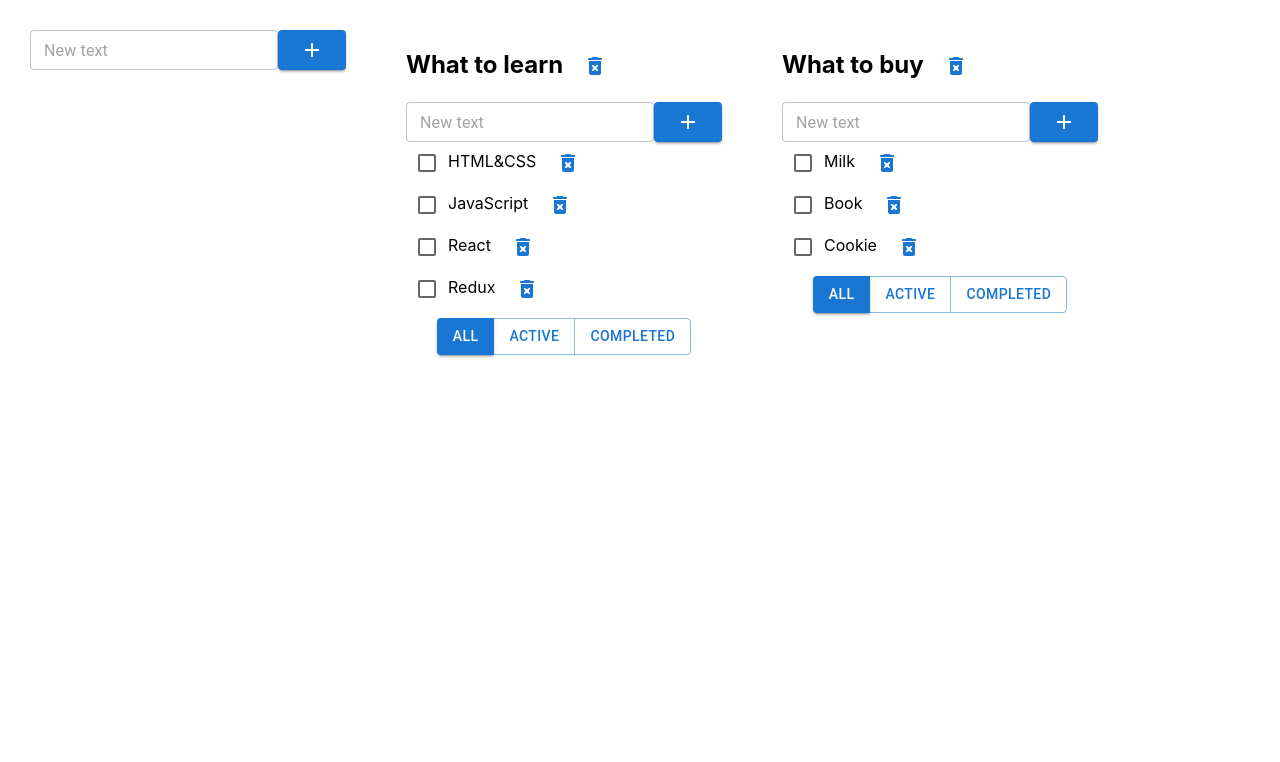
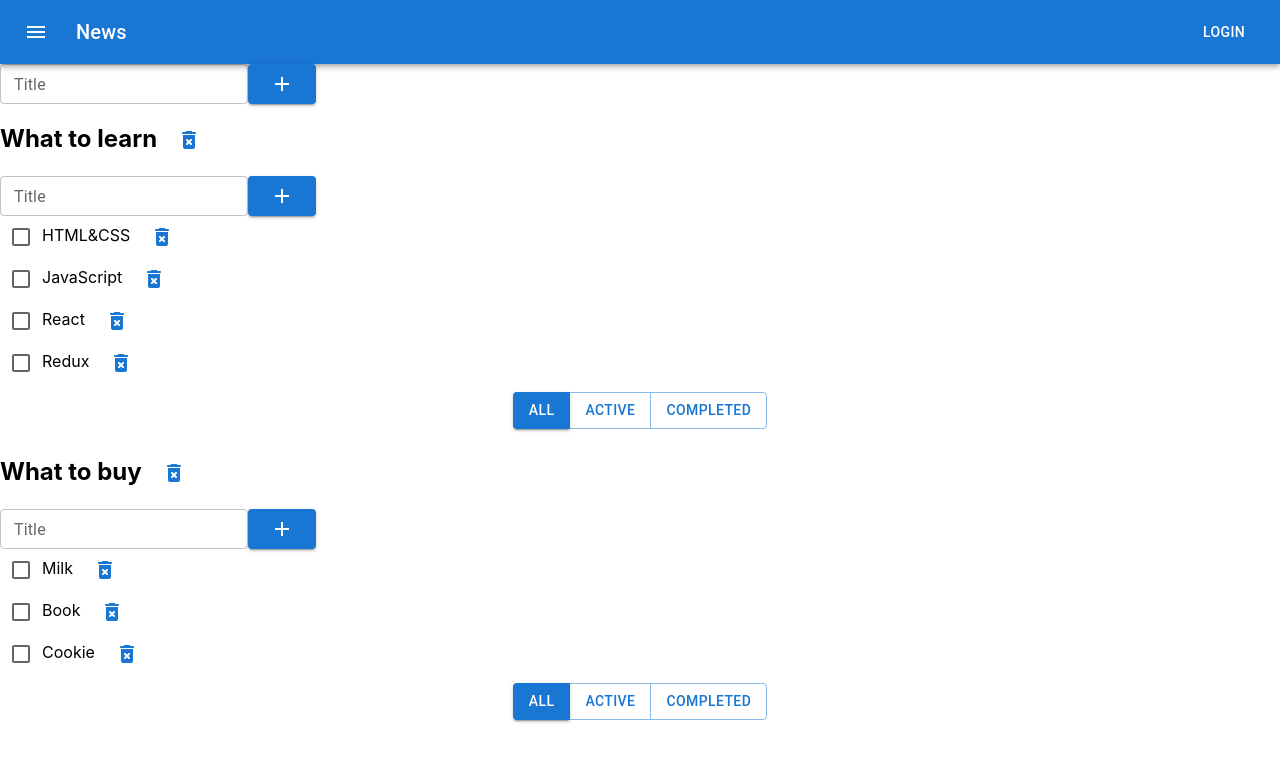
Before and after one commit to Reegulus/Todolist_TS, a React (Create React App) app: page / in a window 1280 px wide. Shown: the top 762 px of the page. Built offline with nearby package versions, Linux system fonts and the light colour scheme; the HTML template or start-up script is replaced by a standard one.

Commit message:
Material UI /App/ Basic App bar

```diff
--- a/src/App.tsx
+++ b/src/App.tsx
@@ -3,6 +3,8 @@
 import {Todolist} from "./components/Todolist";
 import {v1} from "uuid";
 import {AddItemForm} from "./components/AddItemForm";
+import {AppBar, Box, Button, IconButton, Toolbar, Typography} from "@mui/material";
+import MenuIcon from '@mui/icons-material/Menu';
 
 export type TasksPropsType = {
     id: string
@@ -98,6 +100,25 @@
 
     return (
         <div className="App">
+            <Box sx={{ flexGrow: 1 }}>
+                <AppBar position="static">
+                    <Toolbar>
+                        <IconButton
+                            size="large"
+                            edge="start"
+                            color="inherit"
+                            aria-label="menu"
+                            sx={{ mr: 2 }}
+                        >
+                            <MenuIcon />
+                        </IconButton>
+                        <Typography variant="h6" component="div" sx={{ flexGrow: 1 }}>
+                            News
+                        </Typography>
+                        <Button color="inherit">Login</Button>
+                    </Toolbar>
+                </AppBar>
+            </Box>
             <div className={'app-addItemForm'}>
                 <AddItemForm callback={addTodolist}/>
             </div>
--- a/src/components/AddItemForm.tsx
+++ b/src/components/AddItemForm.tsx
@@ -34,11 +34,11 @@
             <TextField
                 color={'primary'}
                 size={'small'}
-                // label={'NewTask'}
+                label={'Title'}
                 variant={'outlined'}
                 error={!!error}
-                placeholder={'New text'}
                 value={newTitle}
+                helperText={error}
                 onKeyPress={onKeyPressInputHandler}
                 onChange={onChangeInputHandler}/>
             <Button
@@ -47,7 +47,7 @@
                 onClick={addTaskHandler}
                 color={'primary'}><AddIcon/></Button>
 
-            {error && <div className={'error-message'}>{error}</div>}
+            {/*{error && <div className={'error-message'}>{error}</div>}*/}
         </div>
     );
 };
```
Also changed, not shown: src/App.css (+5 -4 lines).
